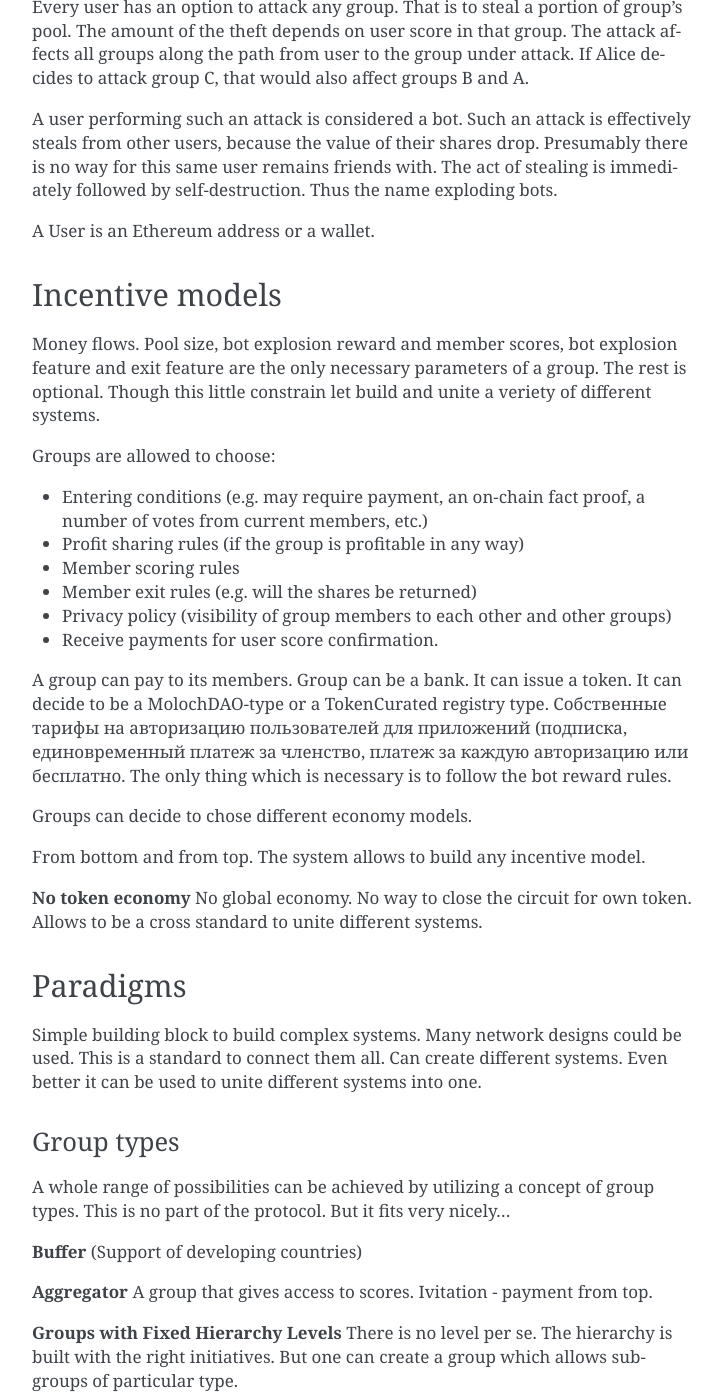
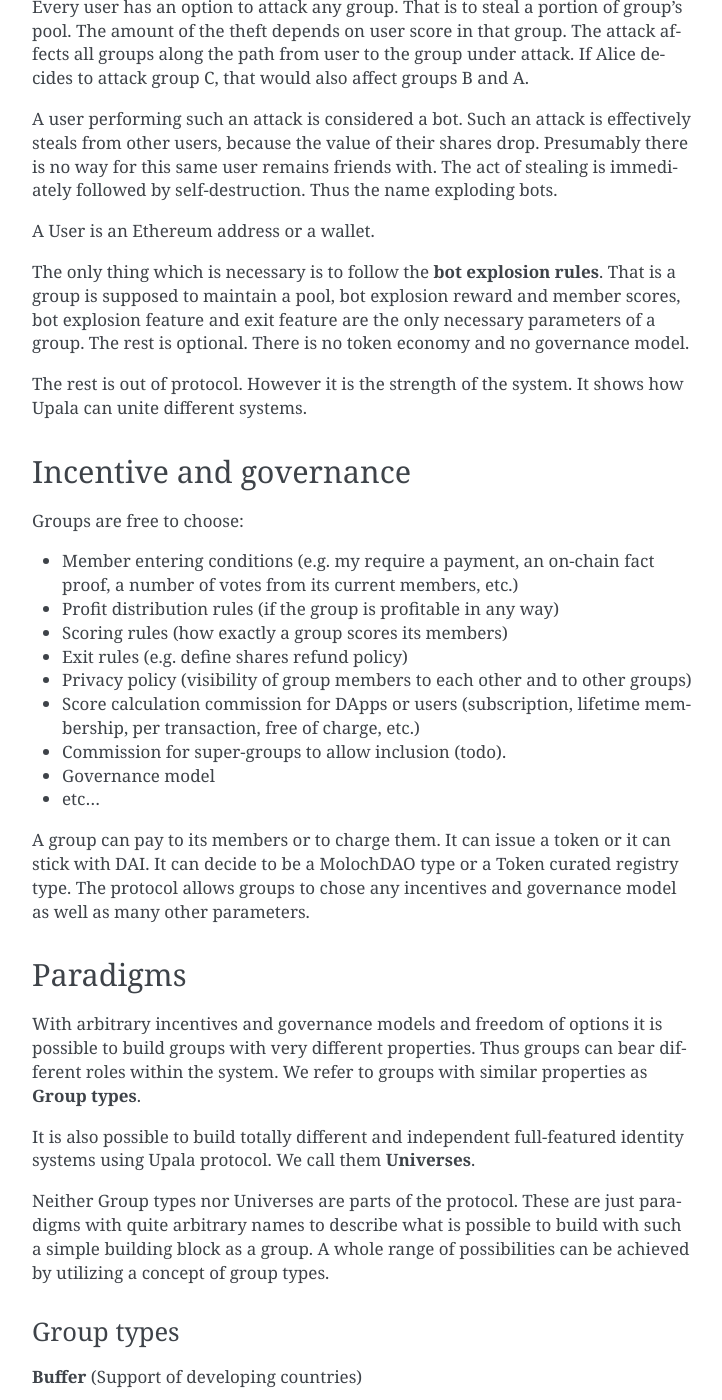
Before and after one commit to upala-digital-identity/docs, a Sphinx documentation site: the page built from source/explosive-bots.rst, in a window 1280 px wide and 1400 px high, scrolled down 960 px. Shown: the whole window, without its empty margins (388-1110 px from the left). Built offline with Sphinx 7.4.7, drawn with Linux system fonts in a browser that asks for light colours; some of the changed text lies outside the part shown.

Commit message:
Better structure. Better group types description.

```diff
--- a/source/explosive-bots.rst
+++ b/source/explosive-bots.rst
@@ -37,50 +37,47 @@
 
 A User is an Ethereum address or a wallet.
 
+The only thing which is necessary is to follow the **bot explosion rules**. That is a group is supposed to maintain a pool, bot explosion reward and member scores, bot explosion feature and exit feature are the only necessary parameters of a group. The rest is optional. There is no token economy and no governance model.
 
-Incentive models
-================
-Money flows.
-Pool size, bot explosion reward and member scores, bot explosion feature and exit feature are the only necessary parameters of a group. The rest is optional. Though this little constrain let build and unite a veriety of different systems.
-
-Groups are allowed to choose:
-
-- Entering conditions (e.g. may require payment, an on-chain fact proof, a number of votes from current members, etc.)
-- Profit sharing rules (if the group is profitable in any way)
-- Member scoring rules
-- Member exit rules (e.g. will the shares be returned)
-- Privacy policy (visibility of group members to each other and other groups)
-- Receive payments for user score confirmation.
-
-A group can pay to its members. Group can be a bank. It can issue a token. It can decide to be a MolochDAO-type or a TokenCurated registry type. Собственные тарифы на авторизацию пользователей для приложений (подписка, единовременный платеж за членство, платеж за каждую авторизацию или бесплатно. The only thing which is necessary is to follow the bot reward rules.
+The rest is out of protocol. However it is the strength of the system. It shows how Upala can unite different systems.
 
 
+Incentive and governance
+========================
+Groups are free to choose:
 
-Groups can decide to chose different economy models.
+- Member entering conditions (e.g. my require a payment, an on-chain fact proof, a number of votes from its current members, etc.)
+- Profit distribution rules (if the group is profitable in any way)
+- Scoring rules (how exactly a group scores its members)
+- Exit rules (e.g. define shares refund policy)
+- Privacy policy (visibility of group members to each other and to other groups)
+- Score calculation commission for DApps or users (subscription, lifetime membership, per transaction, free of charge, etc.)
+- Commission for super-groups to allow inclusion (todo).
+- Governance model
+- etc...
 
-From bottom and from top.
-The system allows to build any incentive model.
+A group can pay to its members or to charge them. It can issue a token or it can stick with DAI. It can decide to be a MolochDAO type or a Token curated registry type. The protocol allows groups to chose any incentives and governance model as well as many other parameters.
 
-
-**No token economy**
-No global economy. No way to close the circuit for own token. Allows to be a cross standard to unite different systems.
-
-
-
+.. Money flows from bottom and from top.
 
 Paradigms
 =========
-Simple building block to build complex systems. Many network designs could be used. This is a standard to connect them all. Can create different systems. Even better it can be used to unite different systems into one.
+With arbitrary incentives and governance models and freedom of options it is possible to build groups with very different properties. Thus groups can bear different roles within the system. We refer to groups with similar properties as **Group types**.
+
+It is also possible to build totally different and independent full-featured identity systems using Upala protocol. We call them **Universes**.
+
+Neither Group types nor Universes are parts of the protocol. These are just paradigms with quite arbitrary names to describe what is possible to build with such a simple building block as a group. A whole range of possibilities can be achieved by utilizing a concept of group types.
 
 Group types
 -----------
-A whole range of possibilities can be achieved by utilizing a concept of group types. This is no part of the protocol. But it fits very nicely...
-
 **Buffer**
 (Support of developing countries)
 
-**Aggregator**
-A group that gives access to scores. Ivitation - payment from top.
+**Bank with benefits**
+(Support of developing countries)
+
+**Curator**
+A group may or may not provide access to user scores. It may chose that gives access to scores. Ivitation - payment from top.
 
 **Groups with Fixed Hierarchy Levels**
 There is no level per se. The hierarchy is built with the right initiatives. But one can create a group which allows subgroups of particular type.
@@ -91,7 +88,9 @@
 
 Universes
 ---------
+Convenient to derive different hierarchies (systems).
 A branch in the hierarchy with certain common properties can from a Universe.
+Allows to be a cross standard to unite different systems. Though this little constrain let build and unite a verity of different systems.
 
 **Build**
 Built-in Upala protol
@@ -106,15 +105,11 @@
 Humanity DAO
 Provide lacking incentives layer
 
-**Layer 2 analyzer**
-
 **Unite**
-Unite different identity systems
+Unite different identity systems. **Layer 2 analyzer** special case
 
 
-
-
-
+Simple building block to build complex systems. Many network designs could be used. This is a standard to connect them all. Can create different systems. Even better it can be used to unite different systems into one.
 
 
 
--- a/source/state-of-knowledge.rst
+++ b/source/state-of-knowledge.rst
@@ -5,7 +5,7 @@
 
 Inspiration
 ===========
-Here is the collection of our our insights on antiSybil protection and links to other people's work. This place is for those who is building their own identity system.
+This section is the collection of our thoughts and insights on antiSybil protection and links to other people's work. This place is for those who is building their own identity system.
 
 If you are one of them, please consider using Upala as a
 
```
Also changed, not shown: source/whitepaper.rst (+6 -5 lines).
